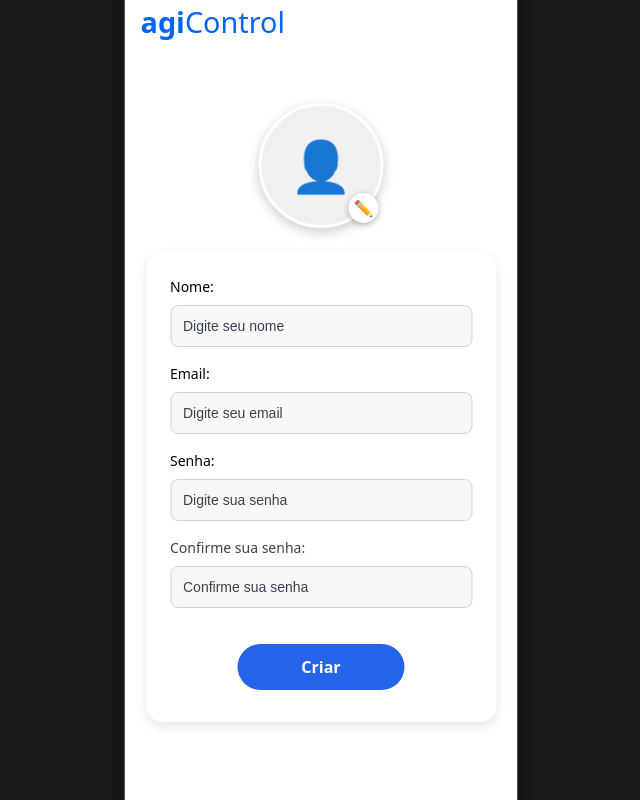
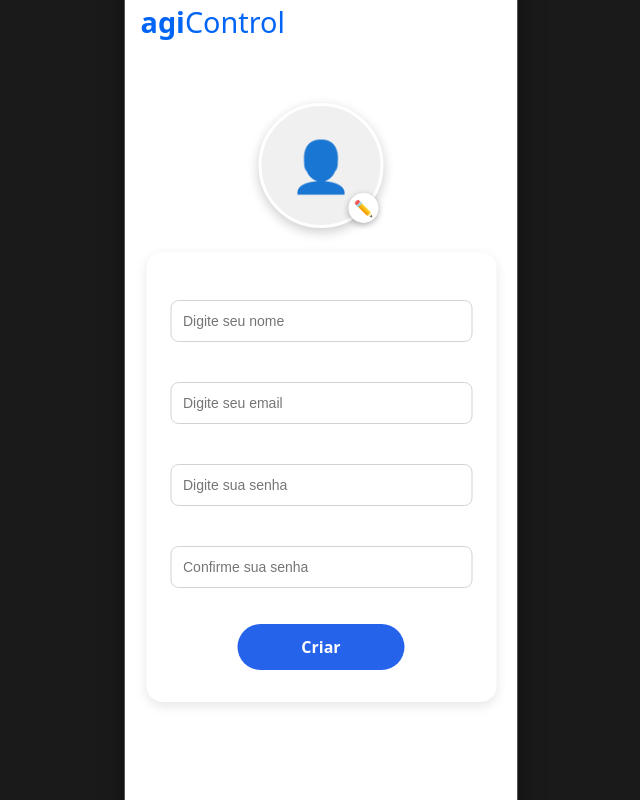
Before and after one commit to Fonseca-Dev/Sistema-Gastos-Review, a React (Vite) app in the folder agi_invest-react-app/: page / in a window 1280 px wide. Shown: the whole page, without its empty margins (319-959 px from the left). Built offline with nearby package versions, Linux system fonts and the light colour scheme; the HTML template or start-up script is replaced by a standard one.

Commit message:
Update Signup.tsx

```diff
--- a/agi_invest-react-app/src/App/Signup/Signup.tsx
+++ b/agi_invest-react-app/src/App/Signup/Signup.tsx
@@ -1,5 +1,6 @@
 import React, { useState } from "react";
 import { useNavigate } from "react-router-dom";
+import { criarUsuario } from "../services/usuarioService";
 
 const Cadastro: React.FC = () => {
   const navigate = useNavigate();
@@ -8,9 +9,11 @@ const Cadastro: React.FC = () => {
   const [senha, setSenha] = useState("");
   const [confirmarSenha, setConfirmarSenha] = useState("");
   const [avatarImage, setAvatarImage] = useState<string | null>(() => {
-    return localStorage.getItem('userAvatar') || null;
+    return localStorage.getItem("userAvatar") || null;
   });
+  const [loading, setLoading] = useState(false);
 
+  // Upload de avatar
   const handleImageUpload = (e: React.ChangeEvent<HTMLInputElement>) => {
     const file = e.target.files?.[0];
     if (file) {
@@ -19,27 +22,43 @@ const Cadastro: React.FC = () => {
         if (event.target?.result) {
           const imageData = event.target.result as string;
           setAvatarImage(imageData);
-          // Salvar a imagem no localStorage
-          localStorage.setItem('userAvatar', imageData);
+          localStorage.setItem("userAvatar", imageData); // opcional
         }
       };
       reader.readAsDataURL(file);
     }
   };
 
-  const handleSubmit = (e: React.FormEvent) => {
+  // Submit do formulário
+  const handleSubmit = async (e: React.FormEvent) => {
     e.preventDefault();
+
     if (senha !== confirmarSenha) {
       alert("As senhas não coincidem!");
       return;
     }
-    console.log("Cadastro realizado:", { nome, email, senha });
 
-    // Salvar o nome do usuário no localStorage
-    localStorage.setItem('userName', nome);
+    setLoading(true);
 
-    alert("Cadastro realizado com sucesso!");
-    navigate("/login");
+    try {
+      const novoUsuario = { nome, email, senha };
+      const resposta = await criarUsuario(novoUsuario);
+
+      console.log("Usuário criado:", resposta);
+
+      alert(resposta.message || "Cadastro realizado com sucesso!");
+
+      // Salvar nome e avatar localmente
+      localStorage.setItem("userName", nome);
+      if (avatarImage) localStorage.setItem("userAvatar", avatarImage);
+
+      navigate("/login"); // redireciona para login
+    } catch (err: any) {
+      console.error(err);
+      alert(err.message || "Erro ao criar usuário");
+    } finally {
+      setLoading(false);
+    }
   };
 
   return (
@@ -165,24 +184,13 @@ const Cadastro: React.FC = () => {
           style={{ display: "flex", flexDirection: "column", gap: "16px" }}
         >
           <div>
-            <label
-              style={{
-                display: "block",
-                marginBottom: "8px",
-                fontSize: "14px",
-                fontWeight: "500",
-                color: "#000000",
-              }}
-            >
-              Nome:
-            </label>
+            <label>Nome:</label>
             <input
               type="text"
               placeholder="Digite seu nome"
               value={nome}
               onChange={(e) => setNome(e.target.value)}
               required
-              className="custom-input"
               style={{
                 width: "100%",
                 padding: "12px",
@@ -194,24 +202,13 @@ const Cadastro: React.FC = () => {
             />
           </div>
           <div>
-            <label
-              style={{
-                display: "block",
-                marginBottom: "8px",
-                fontSize: "14px",
-                fontWeight: "500",
-                color: "#000000",
-              }}
-            >
-              Email:
-            </label>
+            <label>Email:</label>
             <input
               type="email"
               placeholder="Digite seu email"
               value={email}
               onChange={(e) => setEmail(e.target.value)}
               required
-              className="custom-input"
               style={{
                 width: "100%",
                 padding: "12px",
@@ -223,24 +220,13 @@ const Cadastro: React.FC = () => {
             />
           </div>
           <div>
-            <label
-              style={{
-                display: "block",
-                marginBottom: "8px",
-                fontSize: "14px",
-                fontWeight: "500",
-                color: "#000000ff",
-              }}
-            >
-              Senha:
-            </label>
+            <label>Senha:</label>
             <input
               type="password"
               placeholder="Digite sua senha"
               value={senha}
               onChange={(e) => setSenha(e.target.value)}
               required
-              className="custom-input"
               style={{
                 width: "100%",
                 padding: "12px",
@@ -252,24 +238,13 @@ const Cadastro: React.FC = () => {
             />
           </div>
           <div>
-            <label
-              style={{
-                display: "block",
-                marginBottom: "8px",
-                fontSize: "14px",
-                fontWeight: "500",
-                color: "#374151",
-              }}
-            >
-              Confirme sua senha:
-            </label>
+            <label>Confirme sua senha:</label>
             <input
               type="password"
               placeholder="Confirme sua senha"
               value={confirmarSenha}
               onChange={(e) => setConfirmarSenha(e.target.value)}
               required
-              className="custom-input"
               style={{
                 width: "100%",
                 padding: "12px",
@@ -284,6 +259,7 @@ const Cadastro: React.FC = () => {
           <div style={{ display: "flex", justifyContent: "center", marginTop: "12px" }}>
             <button
               type="submit"
+              disabled={loading}
               style={{
                 width: "55%",
                 padding: "12px",
@@ -293,10 +269,10 @@ const Cadastro: React.FC = () => {
                 borderRadius: "80px",
                 fontSize: "16px",
                 fontWeight: "600",
-                cursor: "pointer",
+                cursor: loading ? "not-allowed" : "pointer",
               }}
             >
-              Criar
+              {loading ? "Cadastrando..." : "Criar"}
             </button>
           </div>
         </form>
```
